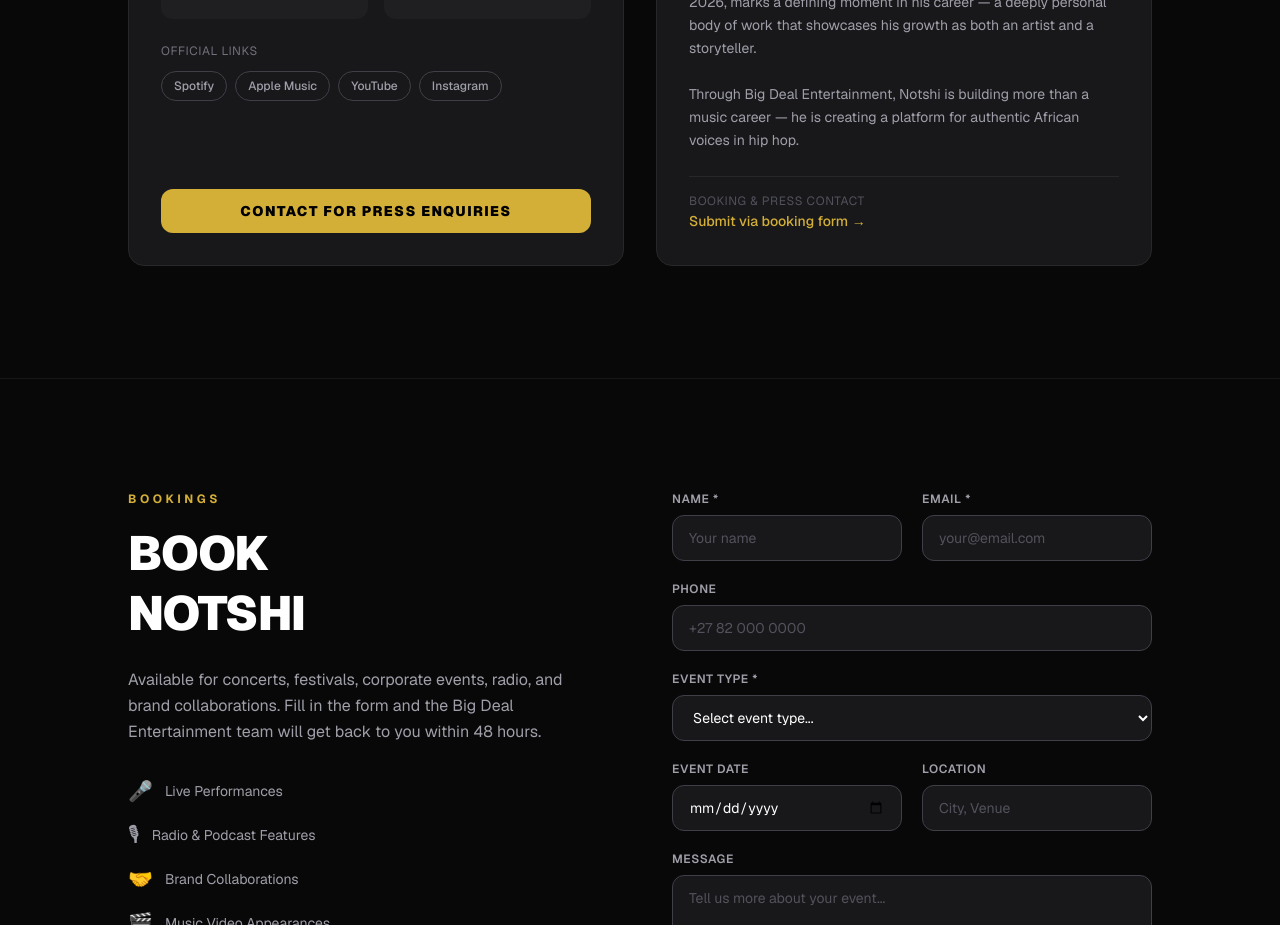
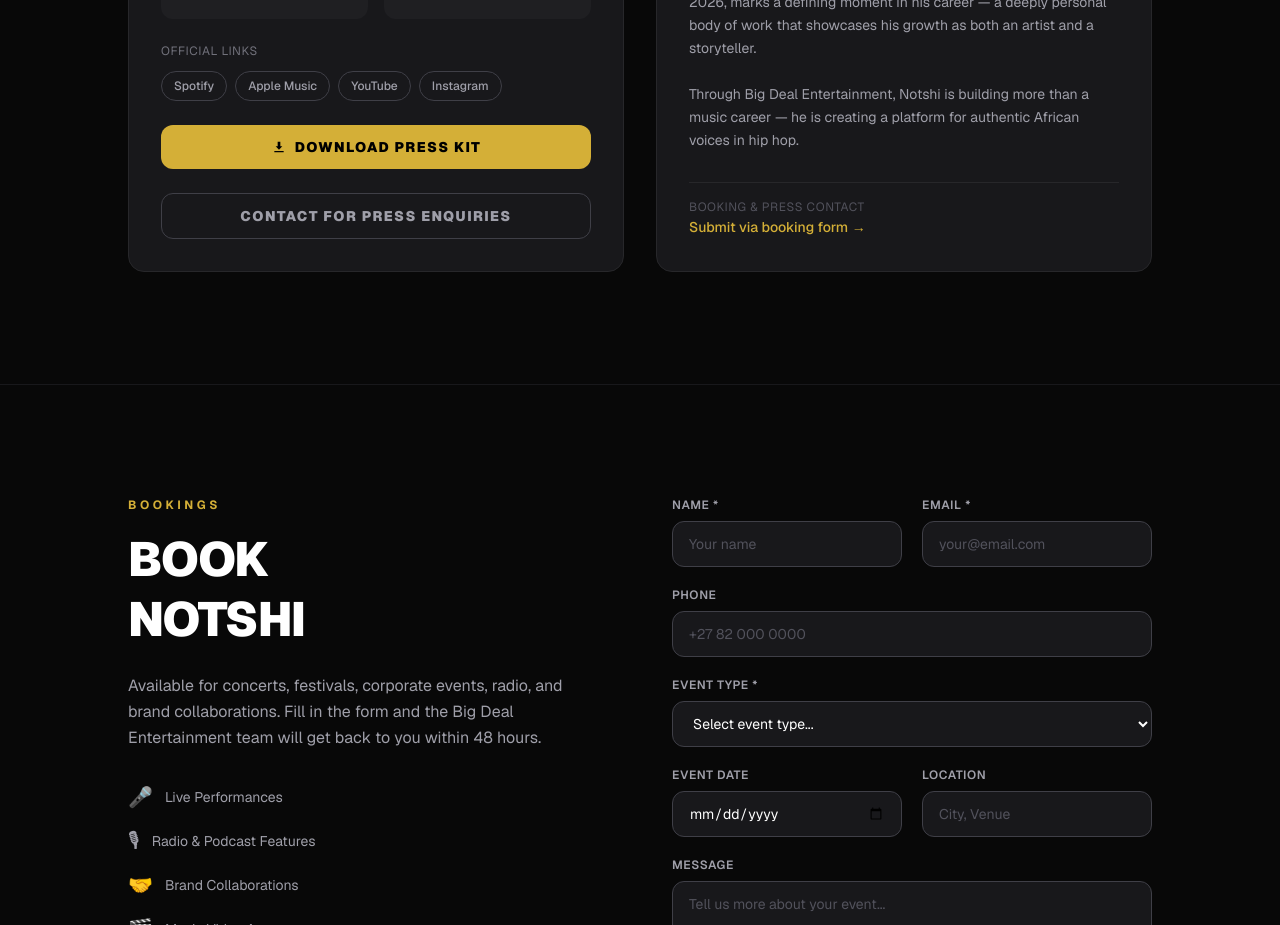
Before and after one commit to WrongIdea/notshi, a Next.js app: page / in a window 1280 px wide. Shown: the part 8080-9005 px from the top of the page. Built offline with nearby package versions, Linux system fonts and the light colour scheme.

Commit message:
add press kit PDF download button

```diff
--- a/components/PressKit.tsx
+++ b/components/PressKit.tsx
@@ -64,8 +64,18 @@ export default function PressKit() {
             </div>
 
             <a
+              href="/Black Bold Minimalist Musician Media Kit.pdf"
+              download
+              className="mt-auto w-full py-3 rounded-xl bg-[#D4AF37] hover:bg-[#c9a42e] text-black font-black text-sm tracking-widest uppercase text-center transition-colors flex items-center justify-center gap-2"
+            >
+              <svg viewBox="0 0 24 24" className="w-4 h-4 fill-current" aria-hidden>
+                <path d="M12 16l-5-5h3V4h4v7h3l-5 5zm-7 4h14v-2H5v2z"/>
+              </svg>
+              Download Press Kit
+            </a>
+            <a
               href="#booking"
-              className="mt-auto w-full py-3 rounded-xl bg-[#D4AF37] hover:bg-[#c9a42e] text-black font-black text-sm tracking-widest uppercase text-center transition-colors"
+              className="w-full py-3 rounded-xl border border-zinc-700 hover:border-[#D4AF37] text-zinc-400 hover:text-[#D4AF37] font-black text-sm tracking-widest uppercase text-center transition-colors"
             >
               Contact for Press Enquiries
             </a>
```
Also changed, not shown: 1 other file (tests, documents, lock files or other folders).
